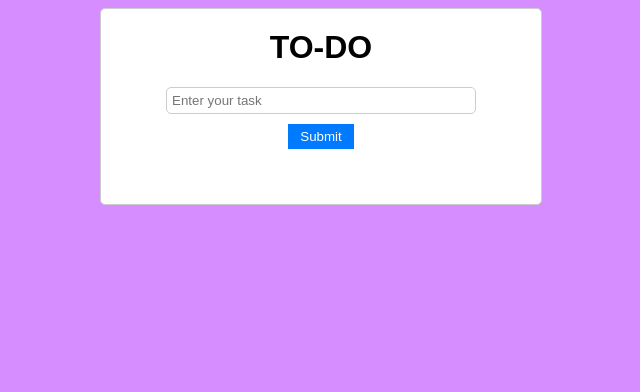
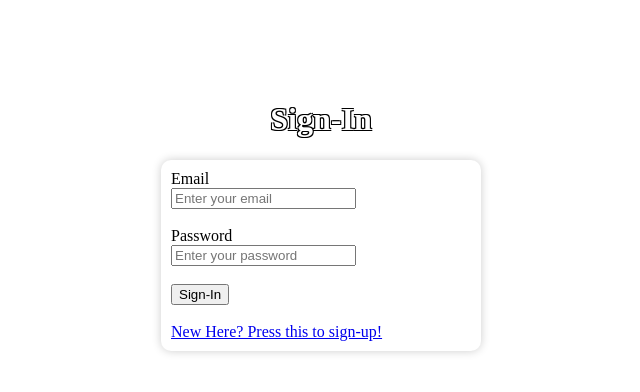
Before and after one commit to Tokkisan/cpsc-254-project-, a plain HTML site: page index.html in a window 1280 px wide. Shown: the whole page, without its empty margins (319-959 px from the left). Drawn offline with Linux system fonts and the light colour scheme.

Commit message:
Fixed bugs - put in a public folder

```diff
--- a/index.html
+++ b/index.html
@@ -1,67 +1,30 @@
 <!DOCTYPE html>
-<html lang="en">
+<html>
+
 <head>
-    <meta charset="UTF-8">
-    <meta name="viewport" content="width=device-width, initial-scale=1.0">
-    <title>ToDo List</title>
-    <style>
-        body {
-            font-family: Arial, sans-serif;
-            display: flex;
-            justify-content: center;
-            align-items: center;
-            background-color: #d58dff;
-        }
-        .todo-container {
-            width: 400px;
-            text-align: center;
-            border: 1px solid #ccc;
-            border-radius: 5px;
-            padding: 20px;
-            background-color: #fff;
-        }
-        .todo-container h1 {
-            margin-top: 0;
-        }
-        .todo-form {
-            display: flex;
-            flex-direction: column;
-            justify-content: center;
-            align-items: center;
-            margin-bottom: 35px;
-            width: 100%;
-        }
-        #todo-input {
-            width: calc(100% - 90px);
-            margin-bottom: 10px;
-            padding: 5px;
-            border: 1px solid #ccc;
-            border-radius: 5px;
-            box-sizing: border-box;
-        }
-        .submit-btn {
-            padding: 5px 12px;
-            background-color: #007bff;
-            color: #fff;
-            border: none;
-            cursor: pointer;
-            transition: background-color 0.5s;
-        }
-        .submit-btn:hover {
-            background-color: #3d4c85;
-        }
-    </style>
+  <meta name="viewport" content="width=device-width, initial-scale=1.0">
+  <title>Daily To-Do Reminder Sign-In</title>
+  <link rel="stylesheet" href="/stylesheet.css">
 </head>
-<body>
-    <div class="todo-container">
-        <h1>TO-DO</h1>
-        <form class="todo-form" id="todo-form">
-            <input type="text" id="todo-input" placeholder="Enter your task">
-            <button type="submit" class="submit-btn">Submit</button>
-        </form>
-        <div id="todo-list"></div>
+
+<body background-color="#d58dff">
+  <h1 class="center">Sign-In</h1>
+  <form action="/sign_in" method="post" class="center">
+    <div class = "test">
+    <div class="inline">
+      <a><label for="email">Email</label> </a>
+      <a><input type="email" name="email" id="email" placeholder="Enter your email" /> </a>
+      <br>
+      <a><label for="pswd">Password</label></a>
+      <a><input type="password" id="pswd" name="pswd" placeholder="Enter your password" /></a>
+      <br>
+      <input type="submit" value="Sign-In"/>
+      <br>
+      <br>
+      <a href="/sign_up.html">New Here? Press this to sign-up!</a>
     </div>
+    </div>
+  </form>
+</body>
 
-
-</body>
 </html>
```
Also changed, not shown: main_todo_page.html (added, +67 -0 lines), sign_up.html (+2 -2 lines).
